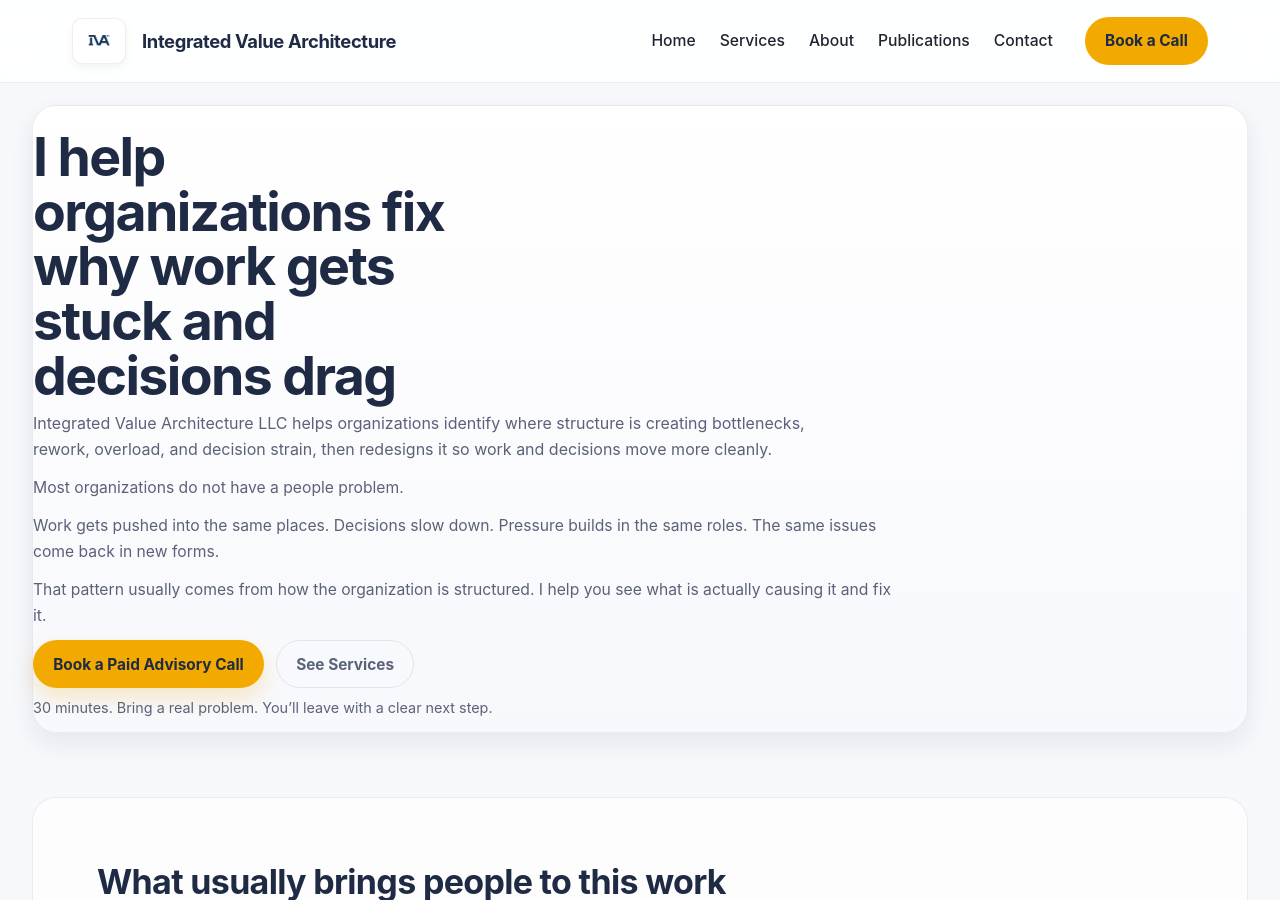
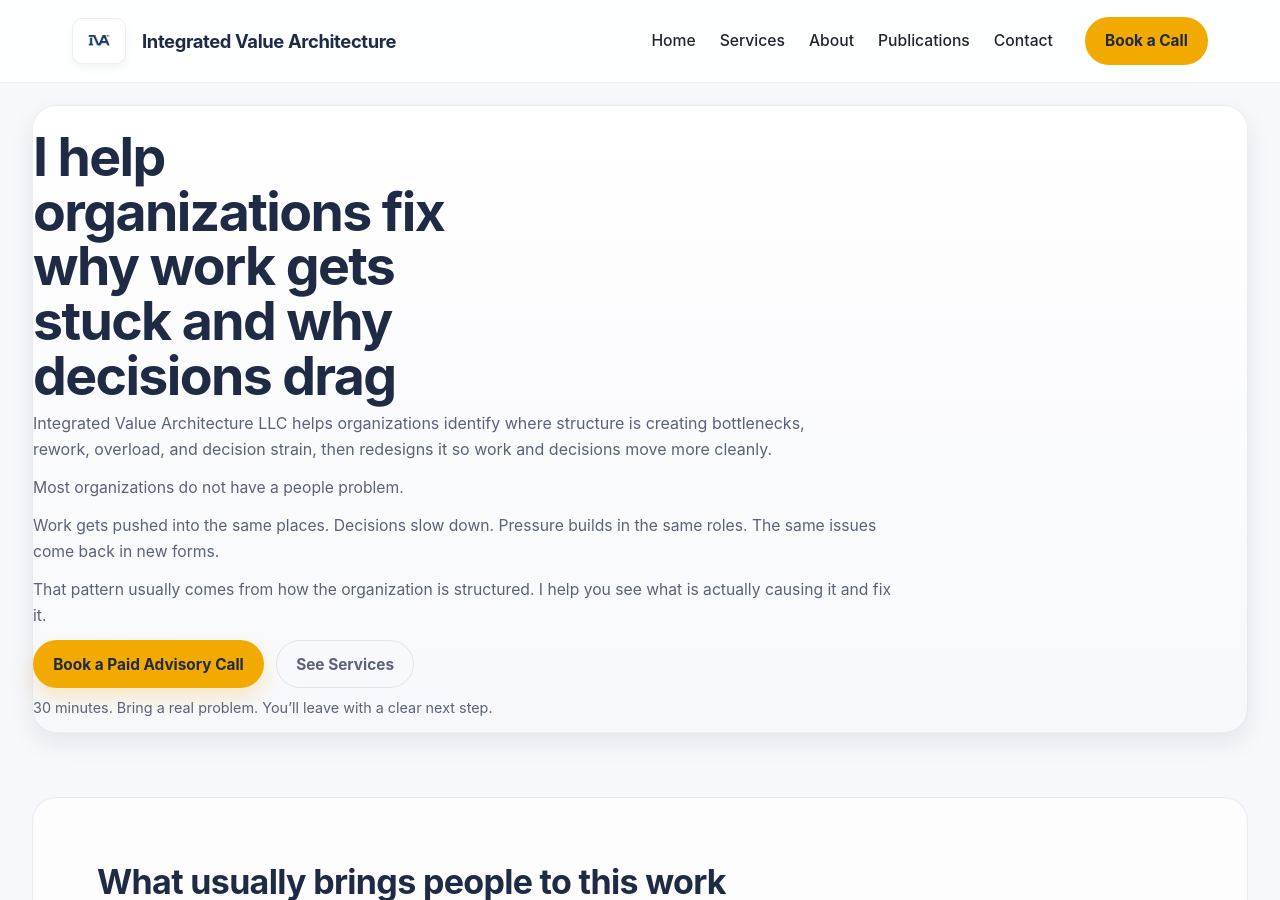
Before and after one commit to efost7873/integratedvaluearchitecture.com, a Jekyll site: the page built from index.html, in a window 1280 px wide and 900 px high. Built offline with Jekyll 4.4.1, drawn with Linux system fonts in a browser that asks for light colours.

Commit message:
Update header text for clarity

```diff
--- a/index.html
+++ b/index.html
@@ -11,7 +11,7 @@ seo_description: Integrated Value Architecture LLC helps organizations identify
 
   <section id="homepage-hero" class="iva-band-strong">
     <div class="section-header">
-      <h1>I help organizations fix why work gets stuck and decisions drag</h1>
+      <h1>I help organizations fix why work gets stuck and why decisions drag</h1>
       <p class="section-subtitle">
         Integrated Value Architecture LLC helps organizations identify where structure is creating bottlenecks, rework, overload, and decision strain, then redesigns it so work and decisions move more cleanly.
       </p>
```
